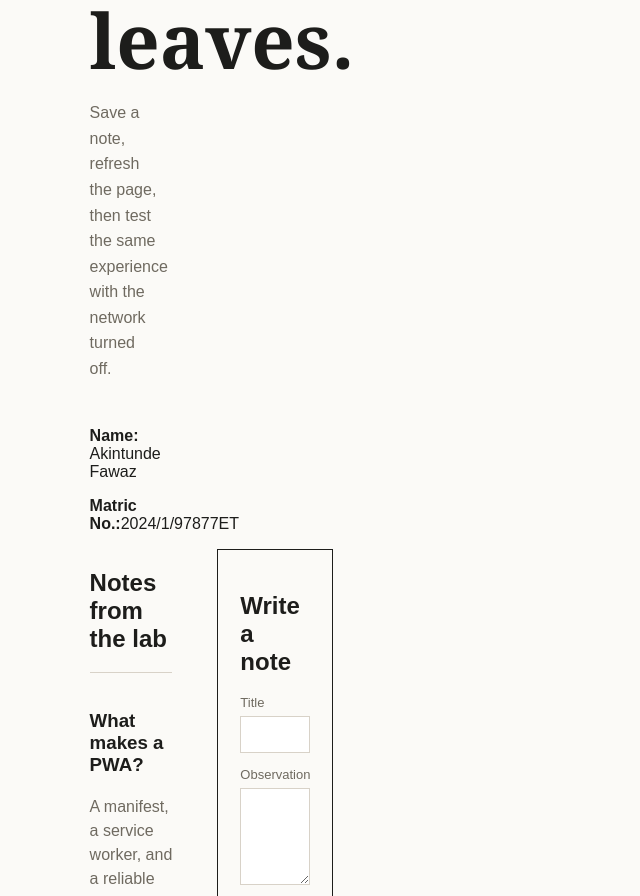
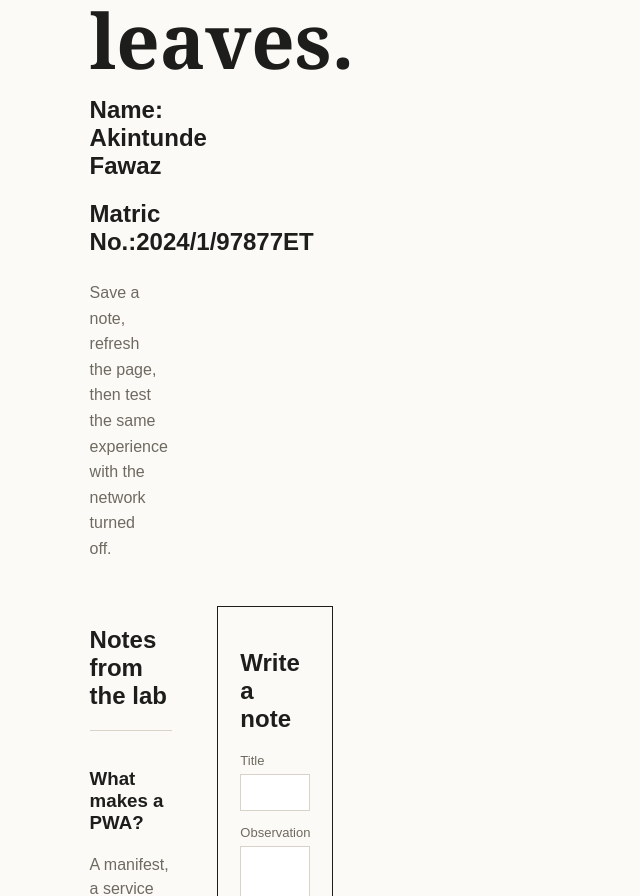
Before and after one commit to odedare0852/offlines-notes-lab, a React (Vite) app: page / in a window 1280 px wide. Shown: the part 1209-2105 px from the top of the page, without its empty margins (0-640 px from the left). Built offline with nearby package versions, Linux system fonts and the light colour scheme.

Commit message:
Add student details

```diff
--- a/src/pages/Home.tsx
+++ b/src/pages/Home.tsx
@@ -54,12 +54,12 @@ button>)}<small>{progress}% complete</small></aside>
 <main>
   <p className="eyebrow">FOUNDATION TRACK</p>
   <h1>Keep learning when the network leaves.</h1>
+   <h2><strong>Name:</strong> Akintunde Fawaz</h2>
+  <h2><strong>Matric No.:</strong>2024/1/97877ET</h2>
   <p className="lede">
     Save a note, refresh the page, then test the same experience with the
     network turned off.
   </p>
-  <p><strong>Name:</strong> Akintunde Fawaz</p>
-  <p><strong>Matric No.:</strong>2024/1/97877ET</p>
 <section className="columns"><div><h2>Notes from the lab</
 h2>{notes.map((note) => <article key={note.id}><h3>{note.title}</h3><p>{note.body}
 </p><small>{note.updated}</small></article>)}</div>
```
